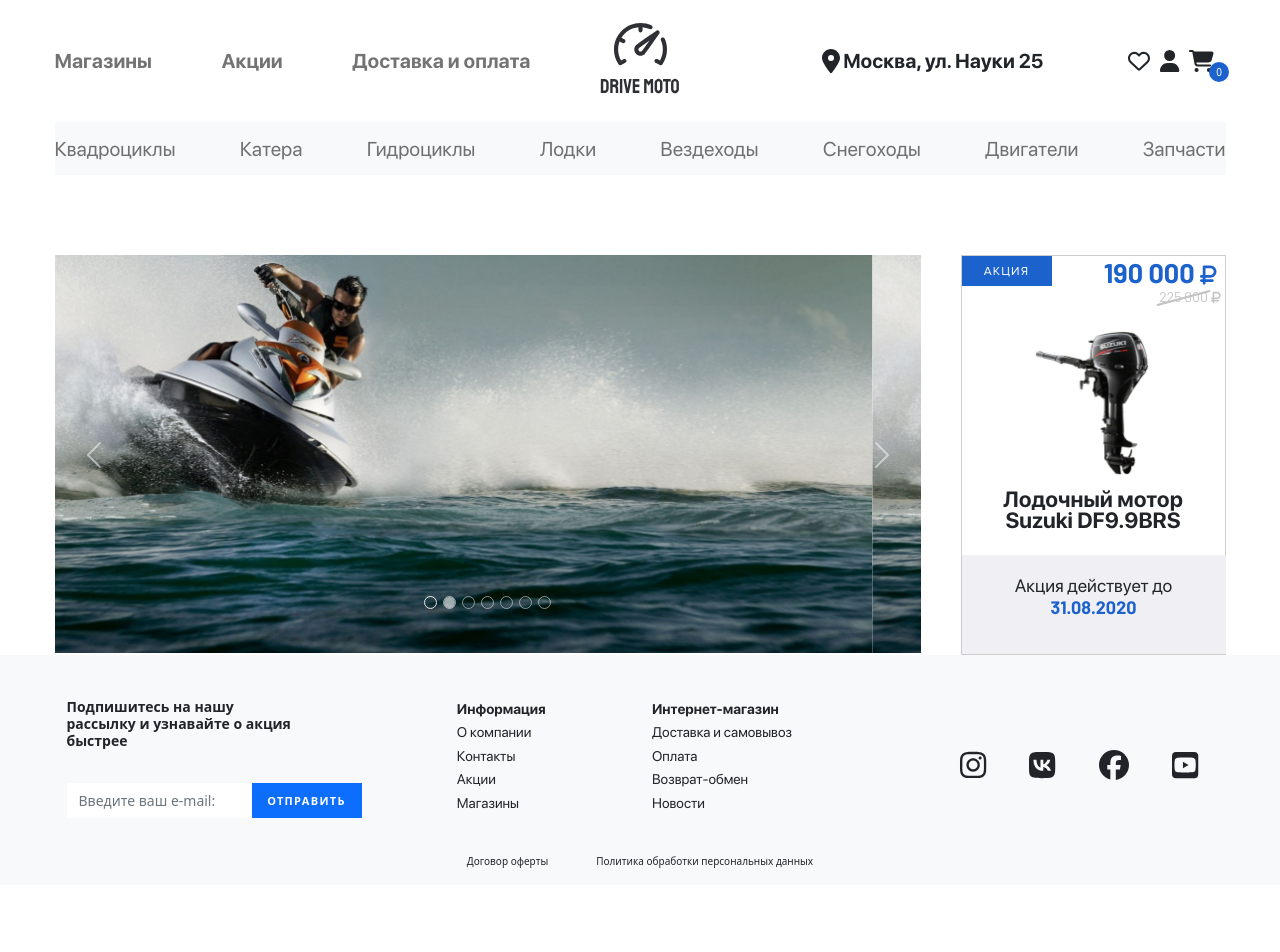
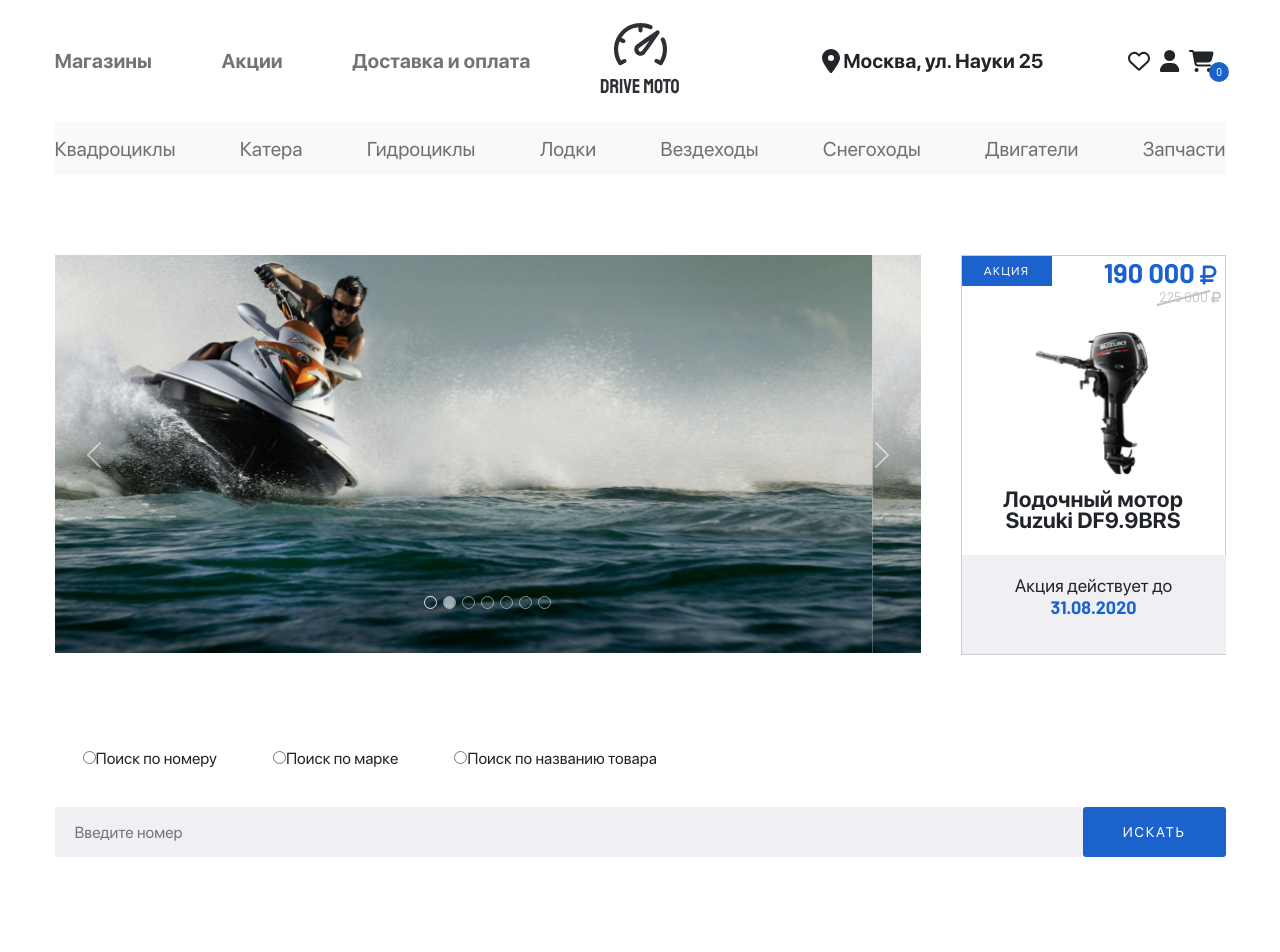
Before and after one commit to ildarere/hydrocycle_vue, a Vue app: page / in a window 1280 px wide. Shown: the top 952 px of the page. Before the commit the page ends 885 px from the top, so only its background shows below. Built offline with nearby package versions, Linux system fonts and the light colour scheme.

Commit message:
serching section

```diff
--- a/src/components/NavBarMobile.vue
+++ b/src/components/NavBarMobile.vue
@@ -104,6 +104,7 @@ export default {
 .top-nav {
   position: fixed;
   top: 0;
+  z-index: 1000;
 }
 .nav-buttom-line {
   overflow-x: auto;
--- /dev/null
+++ b/src/components/SearchingSection.vue
@@ -0,0 +1,64 @@
+!<template >
+    <div class="container">
+      <div class="sw-container">
+        <searching-switcher-vue
+          v-for="placeholder, option in options"
+          :key="option.value"
+          class="searching-switcher"
+          @click="setPlaceholder(placeholder)"
+          @change="setActive"
+          role="button"> {{ option }}</searching-switcher-vue>
+      </div>
+        <div class="row mt">
+          <searching-bar-vue :placeholder="placeholder"></searching-bar-vue>
+        </div>
+    </div>
+</template>
+<script>
+import SearchingSwitcherVue from '@/components/UI/SearchingSwitcher.vue'
+import SearchingBarVue from '@/components/UI/SearchingBar.vue'
+export default {
+  components: {
+    SearchingSwitcherVue, SearchingBarVue
+  },
+  data () {
+    return {
+      placeholder: 'Введите номер',
+      options: {
+        'Поиск по номеру': 'Введите номер',
+        'Поиск по марке': 'Введите марку',
+        'Поиск по названию товара': 'Введите название товара'
+      }
+    }
+  },
+  methods: {
+    setPlaceholder (placeholder) {
+      this.placeholder = placeholder
+    },
+    setActive (event) {
+      // console.log(event.target)
+      event.target.parentElement.classList.toggle('active')
+    }
+  },
+  mounted () {
+    // this.setActive()
+  }
+}
+</script>
+<style lang="scss" scoped>
+.sw-container {
+  overflow-x: auto;
+  white-space: nowrap;
+}
+.mt {
+  margin-top: 24px;
+}
+.active{
+  background-color: #F0F0F4;
+  font-weight: bold;
+}
+.container {
+  padding: 0;
+  margin-bottom: 100px;
+}
+</style>
--- /dev/null
+++ b/src/components/UI/SearchingBar.vue
@@ -0,0 +1,56 @@
+<template >
+  <form action="" class="serching-form w-100">
+    <input type="text" class="serching-field" :placeholder="placeholder">
+    <font-awesome-icon icon="fa-solid fa-magnifying-glass" class="magnifying-glass d-md-none" role="button"/>
+    <button class="serching-btn d-none d-md-block" >искать</button>
+  </form>
+</template>
+<script>
+export default {
+  props: {
+    placeholder: {
+      type: String,
+      default: 'Введите номер'
+    }
+  }
+}
+</script>
+<style lang="scss" scoped>
+.magnifying-glass {
+  position: absolute;
+  right: 24px;
+  top: 50%;
+  transform: translateY(-50%);
+  height: 24px;
+}
+.serching-form {
+    display: flex;
+    flex-direction: row;
+    position: relative;
+}
+.serching-field {
+    flex: 1 0;
+    height: 50px;
+    border: 0;
+    background: #F0F0F4;
+    font-family: 'SF Pro Display';
+    font-size: 16px;
+    font-weight: 400;
+    line-height: 19px;
+    letter-spacing: 0em;
+    padding-left: 20px;
+    border-radius: 3px;
+}
+.serching-btn {
+    background: #1C62CD;
+    color: white;
+    padding: 16px 40px;
+    font-family: 'SF Pro Display';
+    font-size: 14px;
+    line-height: 17px;
+    letter-spacing: 0.12em;
+    border: 0;
+    text-transform: uppercase;
+    border-radius: 3px;
+}
+</style>
--- /dev/null
+++ b/src/components/UI/SearchingSwitcher.vue
@@ -0,0 +1,25 @@
+<template >
+  <label  class="searching-switcher">
+    <input type="radio" name="radio" id="searching-switcher"/>
+  <slot></slot></label>
+</template>
+<script>
+export default {
+}
+</script>
+<style lang="scss" scoped>
+input {
+}
+.searching-switcher {
+    display: inline-block;
+    margin: 0 2px;
+    padding: 12px 26px;
+    border-radius: 5px;
+    font-family: 'SF Pro Display';
+    font-weight: 400;
+    line-height: 24px;
+    letter-spacing: 0em;
+}
+.searching-switcher{
+}
+</style>
--- a/src/main.js
+++ b/src/main.js
@@ -10,11 +10,11 @@ import { library } from '@fortawesome/fontawesome-svg-core'
 import { FontAwesomeIcon } from '@fortawesome/vue-fontawesome'
 
 import { faHeart } from '@fortawesome/free-regular-svg-icons'
-import { faUser, faCartShopping, faLocationDot, faBars, faRubleSign } from '@fortawesome/free-solid-svg-icons'
+import { faUser, faCartShopping, faLocationDot, faBars, faRubleSign,faMagnifyingGlass } from '@fortawesome/free-solid-svg-icons'
 import { faVk, faYoutubeSquare, faFacebook, faInstagram } from '@fortawesome/free-brands-svg-icons'
 
 
-library.add(faHeart, faUser, faCartShopping, faLocationDot, faVk, faYoutubeSquare, faFacebook, faInstagram, faBars, faRubleSign)
+library.add(faHeart, faUser, faCartShopping, faLocationDot, faVk, faYoutubeSquare, faFacebook, faInstagram, faBars, faRubleSign, faMagnifyingGlass)
 const app = createApp(App);
 app
     .component('font-awesome-icon', FontAwesomeIcon)
--- a/src/views/IndexView.vue
+++ b/src/views/IndexView.vue
@@ -1,7 +1,8 @@
 <template >
   <nav-bar-vue v-if="!NavBarMobileVisible"></nav-bar-vue>
   <nav-bar-mobile-vue v-if="NavBarMobileVisible" v-model:show="navBarVisible"></nav-bar-mobile-vue>
-  <promotion-section-vue></promotion-section-vue>
+  <promotion-section-vue class="promotion-section-m"></promotion-section-vue>
+  <searching-section-vue></searching-section-vue>
   <footer-bar-vue></footer-bar-vue>
 </template>
 <script>
@@ -9,9 +10,10 @@ import FooterBarVue from '@/components/FooterBar.vue'
 import NavBarMobileVue from '@/components/NavBarMobile.vue'
 import NavBarVue from '@/components/NavBar.vue'
 import PromotionSectionVue from '@/components/PromotionSection.vue'
+import SearchingSectionVue from '@/components/SearchingSection.vue'
 export default {
   components: {
-    FooterBarVue, NavBarMobileVue, NavBarVue, PromotionSectionVue
+    FooterBarVue, NavBarMobileVue, NavBarVue, PromotionSectionVue, SearchingSectionVue
   },
   data () {
     return {
@@ -40,4 +42,7 @@ export default {
 }
 </script>
 <style lang="scss">
+.promotion-section-m {
+  margin-bottom: 80px;
+}
 </style>
```
